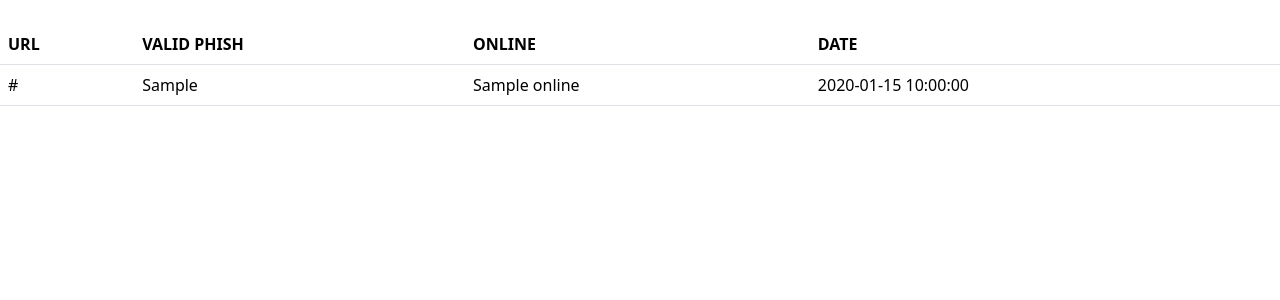
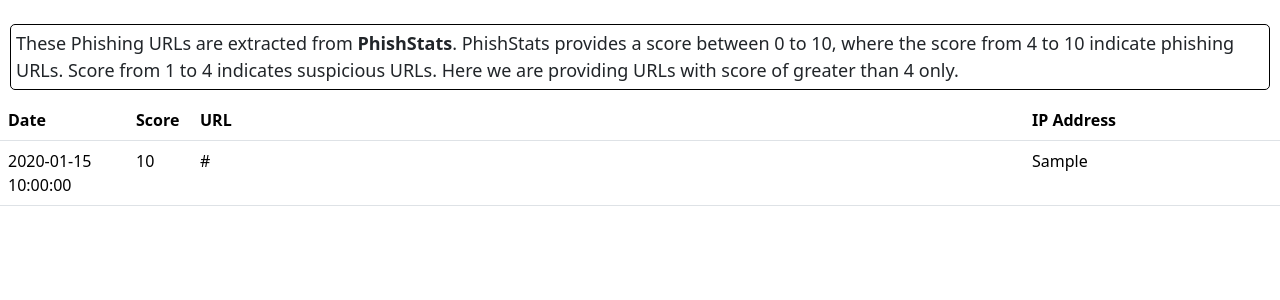
Before and after one commit to Duddu-Hriday/Phish-Blitz, a Flask app: template templates/phishing-urls.html in a window 1280 px wide. Shown: the part 170-470 px from the top of the page. Run offline with Flask 3, Linux system fonts and the light colour scheme; the template is opened without the code that fills it: most values are stand-ins (such as "Sample title", 1, 10 or a date in 2020).

Commit message:
Phish Stats

```diff
--- a/app.py
+++ b/app.py
@@ -5,6 +5,7 @@ from phish_tank_scraper import fetch_and_scrape_page
 from url_features_extraction import extract_features
 from html_features_extraction import main_fun
 from download_webpage import clean_url,update_html,url_screenshot,compare_images,move_to_partially_downloaded
+from phishstats import fetch_phishing_data
 import os
 import csv
 import logging
@@ -29,26 +30,33 @@ def fetch_urls_page():
     return render_template("urls.html")
 
 @app.route("/phishing-urls", methods=["POST"])
+# def phishing_urls():
+#     user_input = request.form['userInput']
+#     global phishing_data
+#     day = 0
+#     pages = int(user_input)
+
+#     with ThreadPoolExecutor(max_workers=100) as executor:
+#         futures = [executor.submit(fetch_and_scrape_page, day, page, phishing_data) for page in range(pages)]
+
+#         # Ensure all threads have completed
+#         for future in futures:
+#             try:
+#                 future.result()
+#             except Exception as e:
+#                 print(f"Thread resulted in an error: {e}")
+
+#     print(phishing_data)
+
+#     # Do something with user_input, such as processing or storing it
+#     return render_template("phishing-urls.html",urls = phishing_data)
 def phishing_urls():
     user_input = request.form['userInput']
     global phishing_data
-    day = 0
-    pages = int(user_input)
+    count = int(user_input)
+    phishing_data = fetch_phishing_data(count)
+    return render_template("phishing-urls.html", urls = phishing_data)
 
-    with ThreadPoolExecutor(max_workers=100) as executor:
-        futures = [executor.submit(fetch_and_scrape_page, day, page, phishing_data) for page in range(pages)]
-
-        # Ensure all threads have completed
-        for future in futures:
-            try:
-                future.result()
-            except Exception as e:
-                print(f"Thread resulted in an error: {e}")
-
-    print(phishing_data)
-
-    # Do something with user_input, such as processing or storing it
-    return render_template("phishing-urls.html",urls = phishing_data)
 
 @app.route("/legitimate-urls", methods = ["POST"])
 def legitimate_urls():
@@ -110,6 +118,9 @@ def download_legitimate_sites():
                 url = "https://" + url_dict['url']
             else:
                 url = url_dict['url']
+
+            if not url.endswith('/'):
+                url = url + '/'
             new_cleaned_url = clean_url(url)
             if new_cleaned_url.startswith('http://'):
                 cleaned_url =  new_cleaned_url[7:]
@@ -172,7 +183,7 @@ def download_legitimate_sites():
                     # count -= 1
                     # move_to_partially_downloaded(outer_folder, partially_downloaded_base_dir)
 
-            index_html = 'index.html'
+            # index_html = 'index.html'
             print("HTML FILE = " + index_html)
 
             html_file = os.path.join(outer_folder, folder, index_html)
@@ -205,6 +216,7 @@ def download_legitimate_sites():
             # screenshots_taken = True
             # ssim_index = "Null"
             # hist_corr = "Null"
+            screenshots_taken = True
             if not os.path.exists(online) and not os.path.exists(offline):
                 screenshots_taken = False
                 logging.warning(f"One of {online} or {offline} is missing. Deleting {outer_folder}...")
@@ -276,7 +288,7 @@ def download_phishing_sites():
         try:
             start_time = time.time()
             if not(url_dict['url'].startswith('https://') or url_dict['url'].startswith('http://')):
-                url = "https://" + url_dict['url']
+                url = "http://" + url_dict['url']
             else:
                 url = url_dict['url']
 
@@ -343,15 +355,13 @@ def download_phishing_sites():
                     # count -= 1
                     # move_to_partially_downloaded(outer_folder, partially_downloaded_base_dir)
 
-            index_html = 'index.html'
+            # index_html = 'index.html'
             print("HTML FILE = " + index_html)
 
             html_file = os.path.join(outer_folder, folder, index_html)
             resource_dir = os.path.join(outer_folder, folder, 'local_resources')
 
             update_html(html_file, resource_dir, new_cleaned_url)
-            d_time = time.time()
-
             screenshots = os.path.join(resource_dir, 'screenshots')
             os.makedirs(screenshots, exist_ok=True)
             online = os.path.join(screenshots, 'online.png')
@@ -374,8 +384,6 @@ def download_phishing_sites():
                 task.join()
             ss_end = time.time()
             screenshots_taken = True
-            ssim_index = "Null"
-            hist_corr = "Null"
             if not os.path.exists(online) and not os.path.exists(offline):
                 screenshots_taken =  False
                 logging.warning(f" {online} and {offline} images are missing. Deleting {outer_folder}...")
--- a/templates/phishing-urls.html
+++ b/templates/phishing-urls.html
@@ -8,6 +8,45 @@
     <link href="https://cdn.jsdelivr.net/npm/bootstrap@5.3.3/dist/css/bootstrap.min.css" rel="stylesheet"
         integrity="sha384-QWTKZyjpPEjISv5WaRU9OFeRpok6YctnYmDr5pNlyT2bRjXh0JMhjY6hW+ALEwIH" crossorigin="anonymous">
         <style>
+            .info {
+                border: 1px solid black;
+                margin: 10px;
+                padding: 5px;
+                border-radius: 5px;
+                font-size: large;
+            }
+
+            /* Table Layout */
+            table {
+        table-layout: fixed;
+        width: 100%;
+        word-wrap: break-word;
+    }
+
+    /* Adjusting Column Widths */
+    th, td {
+        padding: 8px;
+        text-align: left;
+    }
+
+    th.date-column, td.date-column {
+        width: 10%;  /* Less space for Date */
+    }
+
+    th.score-column, td.score-column {
+        width: 5%;  /* Less space for Score */
+    }
+
+    th.url-column, td.url-column {
+        width: 65%; /* More space for URL */
+        white-space: normal; /* Allows breaking lines for long URLs */
+        word-wrap: break-word;
+    }
+
+    th.ip-column, td.ip-column {
+        width: 20%; /* Medium space for IP Address */
+    }
+
             .loading-popup {
                 position: fixed;
                 top: 0;
@@ -16,21 +55,19 @@
                 height: 100%;
                 background-color: rgba(0, 0, 0, 0.5);
                 display: none;
-            /* Initially hidden */
                 justify-content: center;
                 align-items: center;
                 z-index: 9999;
-            /* Ensure it's on top of other content */
             }
 
             .loading-text {
                 color: white;
                 font-size: 20px;
             }
+
             /* Navbar Icon */
             #navbar-icon {
                 width: 40px;
-            /* Adjust size as needed */
                 transition: transform 0.3s ease-in-out;
             }
 
@@ -58,6 +95,7 @@
                 color: #fff;
             }
         </style>
+
     <script>
         function download_urls() {
             const urls = JSON.parse(document.getElementById('url-data').getAttribute('data-urls'));
@@ -114,6 +152,9 @@
             </ul>
         </header>
     </div>
+    <div class="info">
+        These Phishing URLs are extracted from <b>PhishStats</b>. PhishStats provides a score between 0 to 10, where the score from 4 to 10 indicate phishing URLs. Score from 1 to 4 indicates suspicious URLs. Here we are providing URLs with score of greater than 4 only.
+    </div>
     <div id="url-data" data-urls='{{ urls|tojson|safe }}'></div>
 
     <div class="loading-popup" id="loadingPopup">
@@ -122,19 +163,19 @@
     <table class="table">
         <thead>
             <tr>
-                <th scope="col">URL</th>
-                <th scope="col">VALID PHISH</th>
-                <th scope="col">ONLINE</th>
-                <th scope="col">DATE</th>
+                <th scope="col" class="date-column">Date</th>
+                <th scope="col" class="score-column">Score</th>
+                <th scope="col" class="url-column">URL</th>
+                <th scope="col" class="ip-column">IP Address</th>
             </tr>
         </thead>
         <tbody>
             {% for url in urls %}
             <tr>
-                <td>{{ url.url }}</td>
-                <td>{{ url.valid_phish }}</td>
-                <td>{{ url.online }}</td>
-                <td>{{ url.time }}</td>
+                <td class="date-column">{{ url.Date }}</td>
+                <td class="score-column">{{ url.Score }}</td>
+                <td class="url-column">{{ url.url }}</td>
+                <td class="ip-column">{{ url.IP }}</td>
             </tr>
             {% endfor %}
         </tbody>
```
Also changed, not shown: phishstats.py (added, +51 -0 lines). Lines whose indentation alone changed are shown as unchanged.
